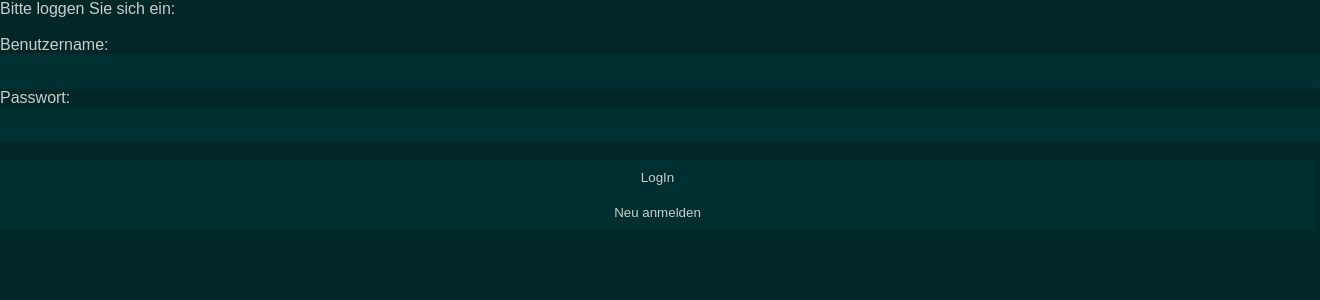
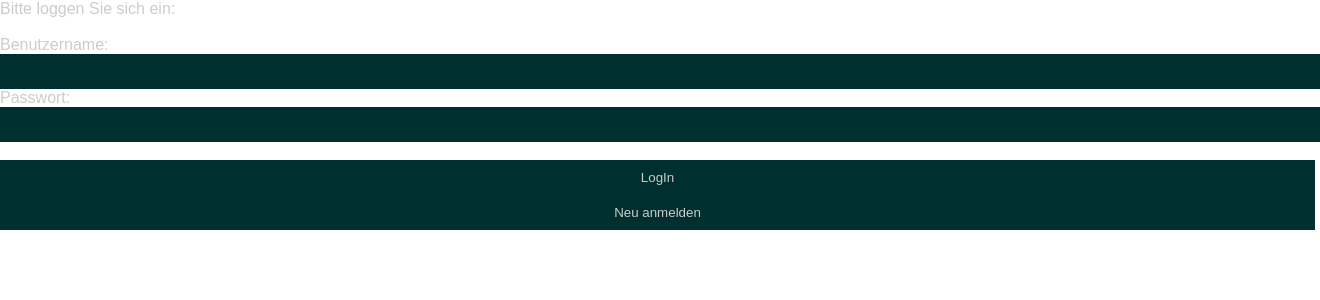
Before and after one commit to daddonma/EbayFuerArme, a PHP site: page /index.php in a window 1320 px wide; the page is wider, and only the part inside the window is pictured. Shown: the top 300 px of that part. Run offline with PHP 8.4, Linux system fonts and the light colour scheme; some libraries are stand-ins or nearby versions.

Commit message:
Ordner hinzugefügt

```diff
--- a/Style.css
+++ b/CSS/Style.css
@@ -29,7 +29,7 @@
 }
 
 body {
-    background: RGBA(1, 39, 39, 1.0);
+    background: RGBA(255,255,255, 1.0);
 }
 
 /*Generic Element Design  */
```
Also changed, not shown: Images/Logo.png (renamed from Logo.png), 2 other files.
